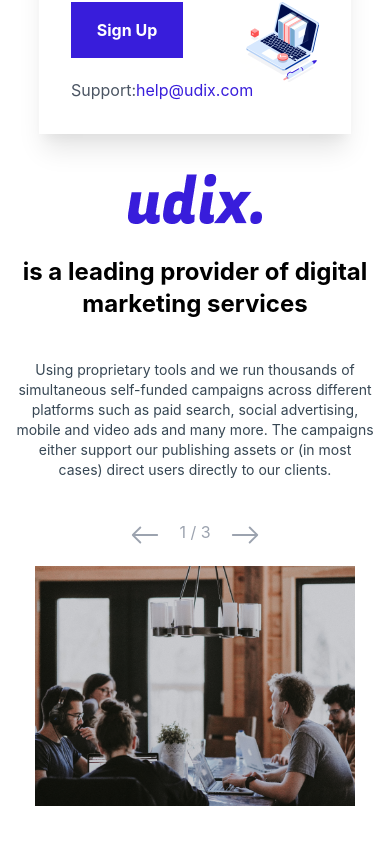
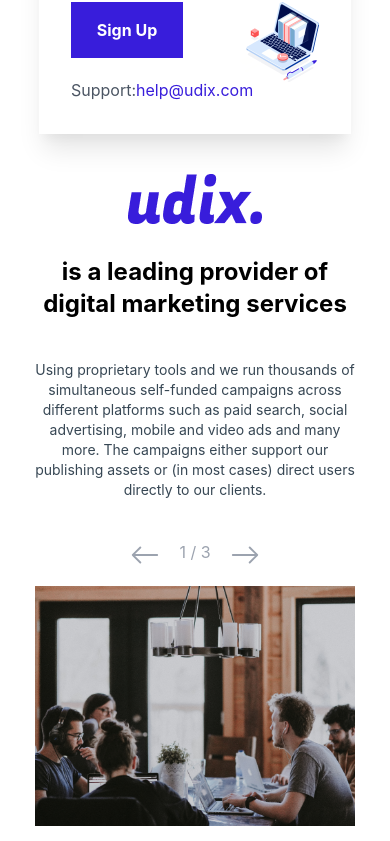
Before and after one commit to Arsalan31/my-project1, a React (Create React App) app: page /Udix in a window 390 px wide. Shown: the part 974-1815 px from the top of the page. Built offline with nearby package versions, Linux system fonts and the light colour scheme; what tailwindcss-rtl would draw is missing.

Commit message:
Update Content.js

```diff
--- a/src/Components/Content.js
+++ b/src/Components/Content.js
@@ -24,7 +24,7 @@ function Content(props) {
             <div className="container sm:px-20 pb-6 mx-auto">
                 <div className="flex flex-wrap justify-center">
                     <div className="flex flex-col flex-none flex-grow-0 text-center w-full">
-                        <div class="flex flex-wrap lg:-m-4 -mx-4 -mb-10 lg:space-y-0 space-y-6">
+                        <div class="flex flex-wrap lg:-m-4 -mb-10 lg:space-y-0 space-y-6">
                             <div class="p-4 lg:w-1/2 lg:px-14 px-8 w-full lg:order-1 order-2 flex flex-col lg:items-start items-center">
                                 <img src={require('./assets/image.png')} className="lg:w-100 lg:h-92 sm:w-120 sm:h-98 w-80 h-60 lg:mt-36"></img>
                             </div>
```
